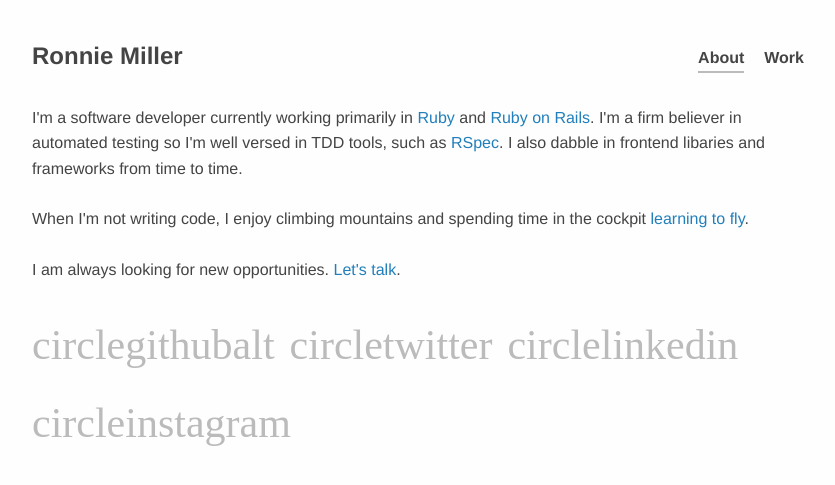
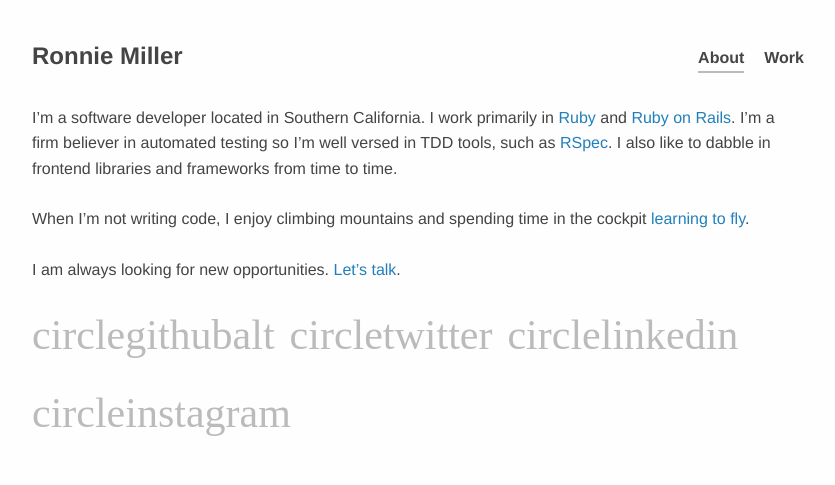
Before and after one commit to mlr/mlr.github.com, a Jekyll site: the page built from index.md, in a window 1280 px wide. Shown: the top 485 px of the page, without its empty margins (226-1061 px from the left). Built offline with Jekyll 4.4.1, drawn with Linux system fonts in a browser that asks for light colours; some web fonts are replaced.

Commit message:
Switch content pages to markdown format

```diff
--- a/_layouts/default.html
+++ b/_layouts/default.html
@@ -1,5 +1,5 @@
 {% include header.html %}
-    <div id="content">
+    <div id="content" class="page {{ page.name | split: '.' | first }}">
       {{ content }}
     </div>
 {% include footer.html %}
--- a/css/screen.scss
+++ b/css/screen.scss
@@ -76,29 +76,10 @@
   @extend .columns;
 }
 
-footer {
-  @extend .row;
-}
+#content.work {
+  h3 {
+    margin-top: 35px;
 
-ul#profiles {
-  @extend .twelve;
-  @extend .columns;
-  font-size: 42px;
-  margin-top: -25px;
-
-  li {
-    margin-right: 15px;
-    list-style: none;
-    float: left;
-  }
-
-  a { color: #bbb; }
-  a:hover { color: #888; }
-}
-
-#work {
-  h5 {
-    margin-top: 35px;
     &:first-child {
       margin-top: 5px;
     }
@@ -112,3 +93,23 @@
     }
   }
 }
+
+footer {
+  @extend .row;
+}
+
+ul#profiles {
+  @extend .twelve;
+  @extend .columns;
+  font-size: 42px;
+  margin-top: -35px;
+
+  li {
+    margin-right: 15px;
+    list-style: none;
+    float: left;
+  }
+
+  a { color: #bbb; }
+  a:hover { color: #888; }
+}
--- a/index.html
+++ /dev/null
@@ -1,19 +0,0 @@
----
-title: About
----
-
-<p>
-  I'm a software developer currently working primarily in <a href="http://ruby-lang.org">Ruby</a> and
-  <a href="http://rubyonrails.org">Ruby on Rails</a>. I'm a firm believer in automated testing so I'm well versed in TDD tools,
-  such as <a href="https://relishapp.com/rspec">RSpec</a>. I also dabble in frontend libaries and frameworks from time to time.
-</p>
-
-<p>
-  When I'm not writing code, I enjoy climbing mountains and spending time in the cockpit
-  <a href="http://www.kerncharter.com">learning to fly</a>.
-</p>
-
-<p>
-  I am always looking for new opportunities.
-  <a href="mailto:ronniemiller@gmail.com">Let's talk</a>.
-</p>
--- /dev/null
+++ b/index.md
@@ -0,0 +1,14 @@
+---
+title: About
+---
+
+I'm a software developer located in Southern California. I work
+primarily in [Ruby](http://ruby-lang.org) and [Ruby on Rails](http://rubyonrails.org).
+I'm a firm believer in automated testing so I'm well versed in TDD tools, such as
+[RSpec](https://relishapp.com/rspec). I also like to dabble in frontend
+libraries and frameworks from time to time.
+
+When I'm not writing code, I enjoy climbing mountains and spending time in the cockpit
+[learning to fly](http://www.kerncharter.com).
+
+I am always looking for new opportunities.  [Let's talk](mailto:ronniemiller@gmail.com).
```
Also changed, not shown: work.html (deleted, +0 -27 lines), work.md (added, +20 -0 lines).
